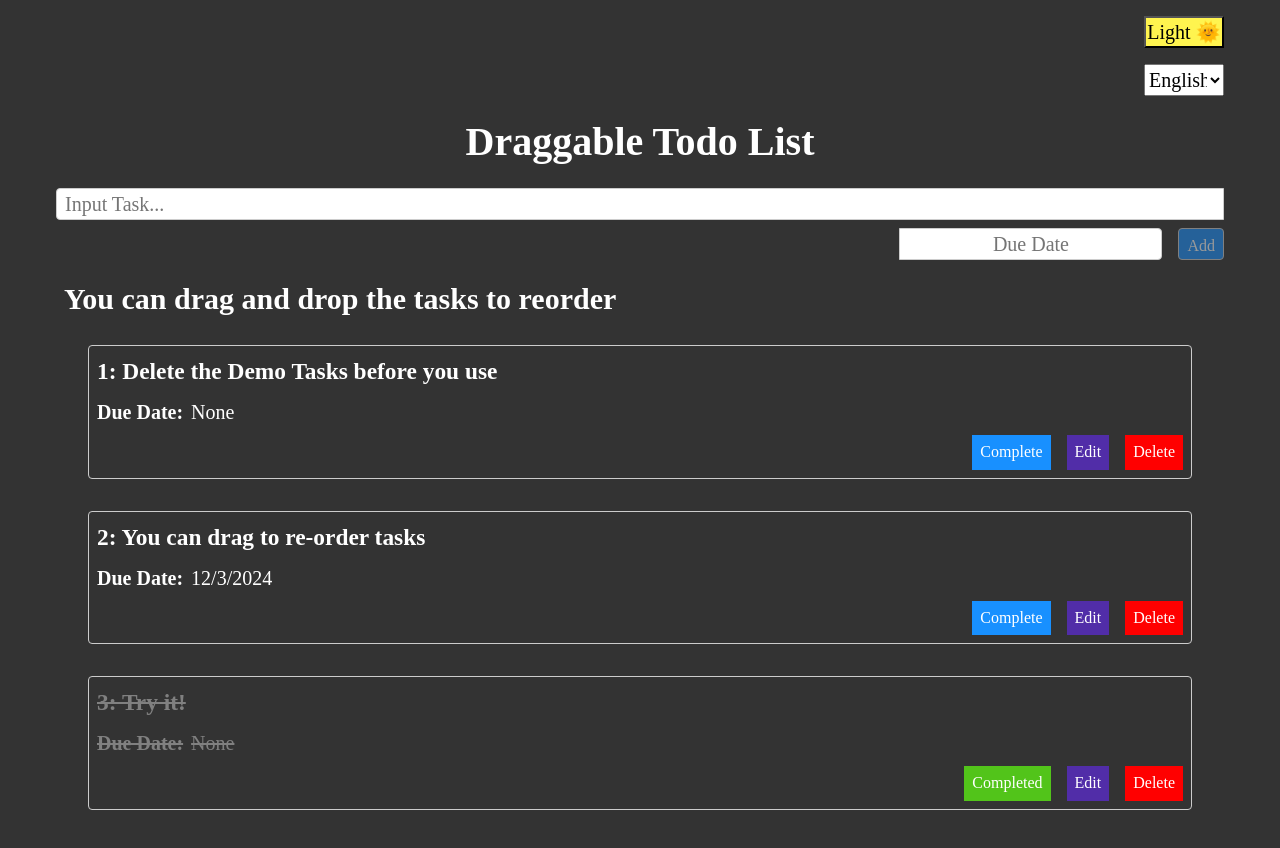
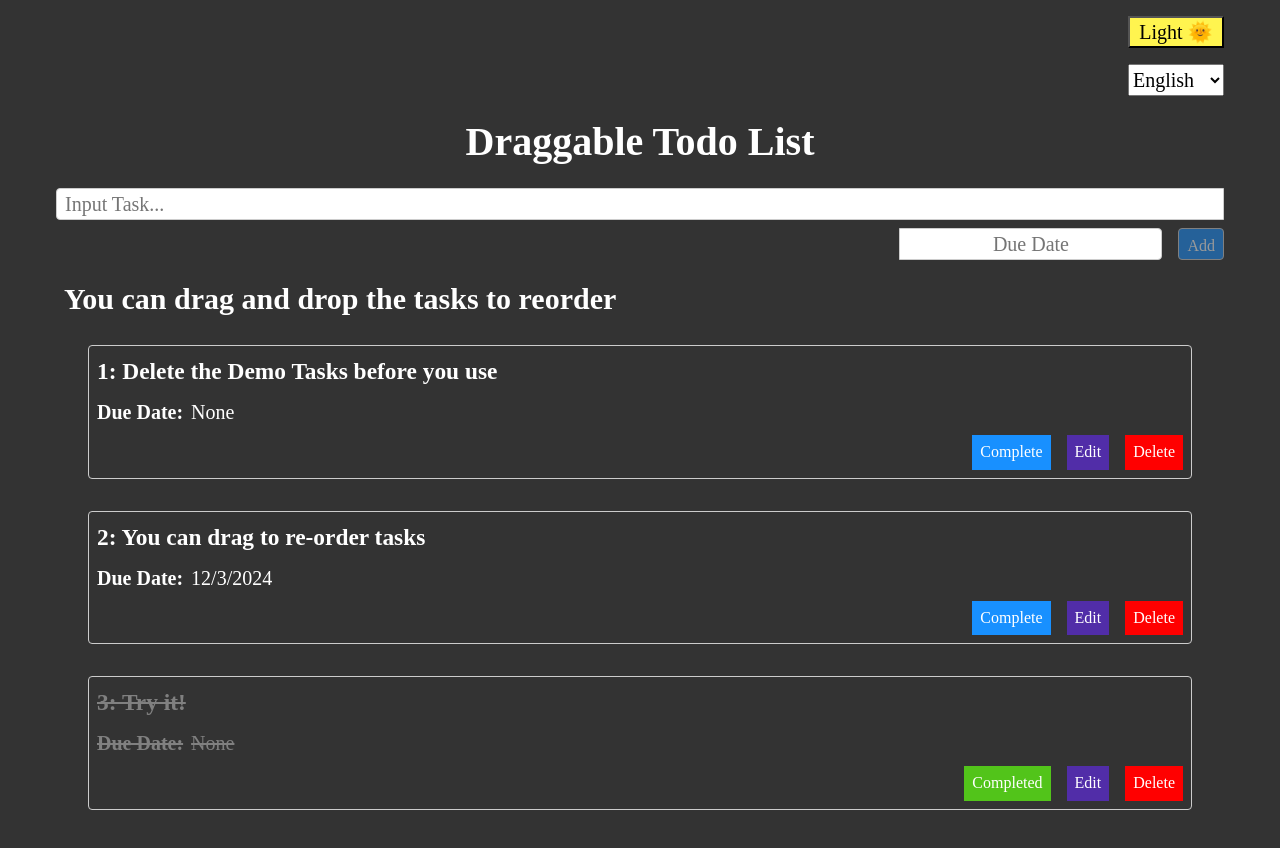
Before and after one commit to john-data-chen/ts-react-drag-and-drop-starter-kit, a React (Vite) app: page / in a window 1280 px wide. Shown: the top 848 px of the page. Built offline with nearby package versions, Linux system fonts and the light colour scheme.

Commit message:
Fix the theme switcher and language menu UI issues

```diff
--- a/src/theme/ThemeSets.ts
+++ b/src/theme/ThemeSets.ts
@@ -58,8 +58,6 @@ export const GlobalStyles = createGlobalStyle`
     background-color: ${({ theme }) => theme.buttonBackground};
 }
   .languageSelector {
-    flex-basis: auto;
-    flex-grow: auto;
     height: 2rem;
     width: 5rem;
   }
@@ -345,8 +343,17 @@ export const GlobalStyles = createGlobalStyle`
     body {
       font-size: 20px;
     }
+
     .appContainer  {
       max-width: 1200px;
+    }
+
+    .themeSwitcher {
+      width: 6rem;
+    }
+
+    .languageSelector {
+      width: 6rem;
     }
   }
 `;
```
